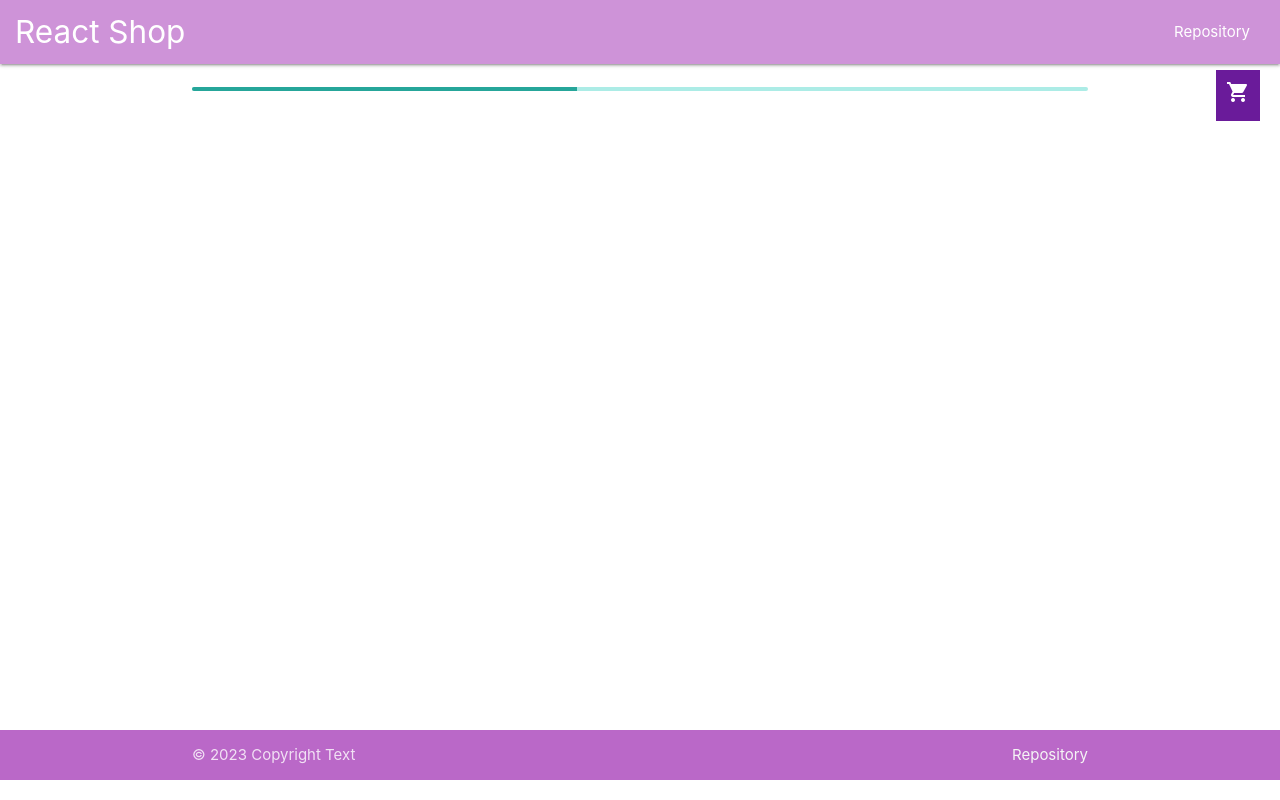
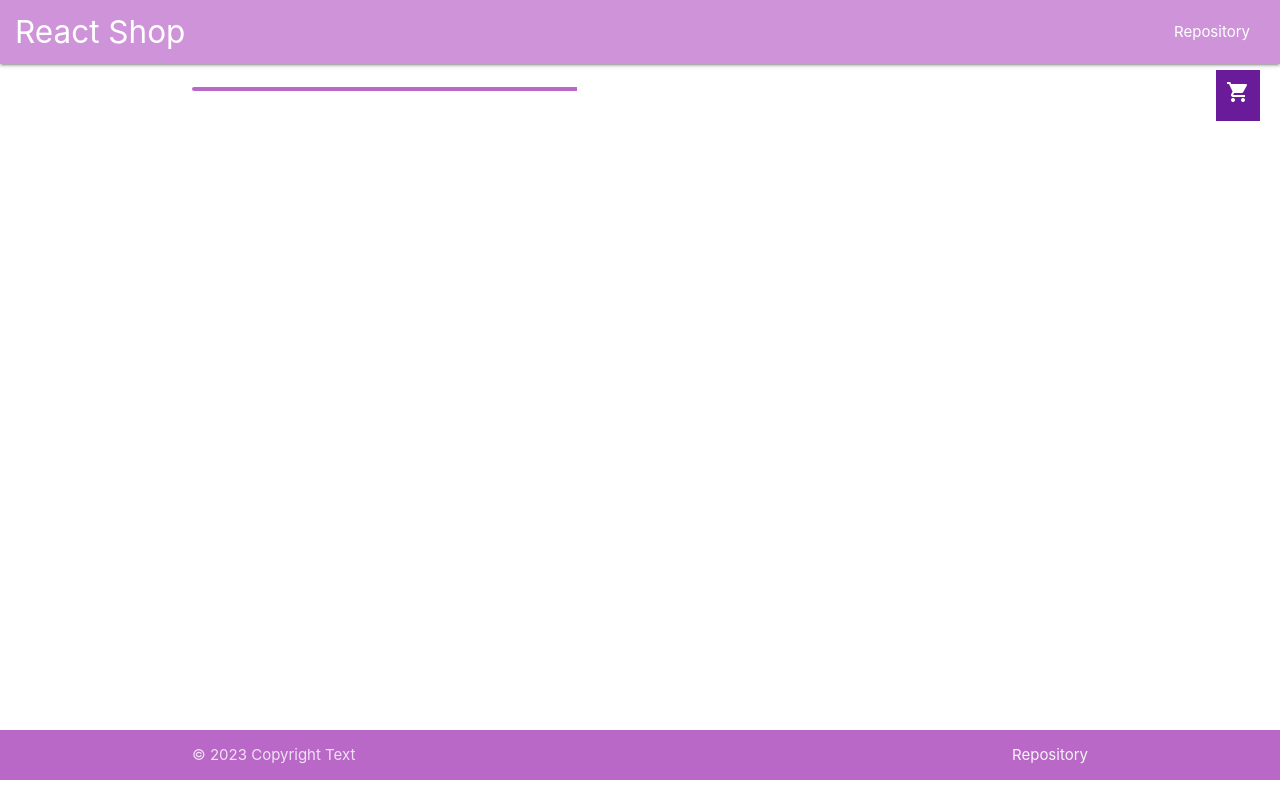
Before and after one commit to Feoktist92/react-shop, a React (Create React App) app: page / in a window 1280 px wide. Built offline with nearby package versions, Linux system fonts and the light colour scheme; no server answers.

Commit message:
preloader changes

```diff
--- a/src/components/preloader.jsx
+++ b/src/components/preloader.jsx
@@ -1,7 +1,7 @@
 function Preloader() {
     return (
-        <div className='progress'>
-            <div className='indeterminate'></div>
+        <div className='progress white'>
+            <div className='indeterminate purple lighten-2'></div>
         </div>
     );
 }
```
